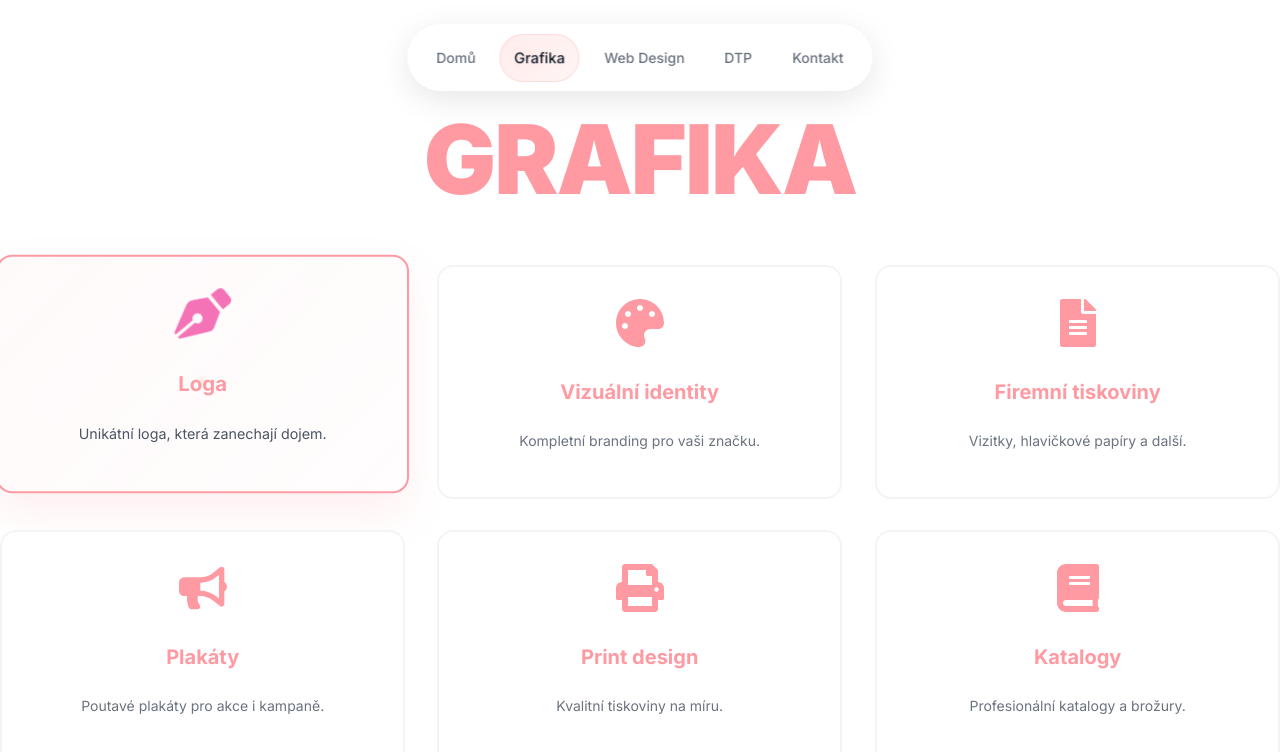
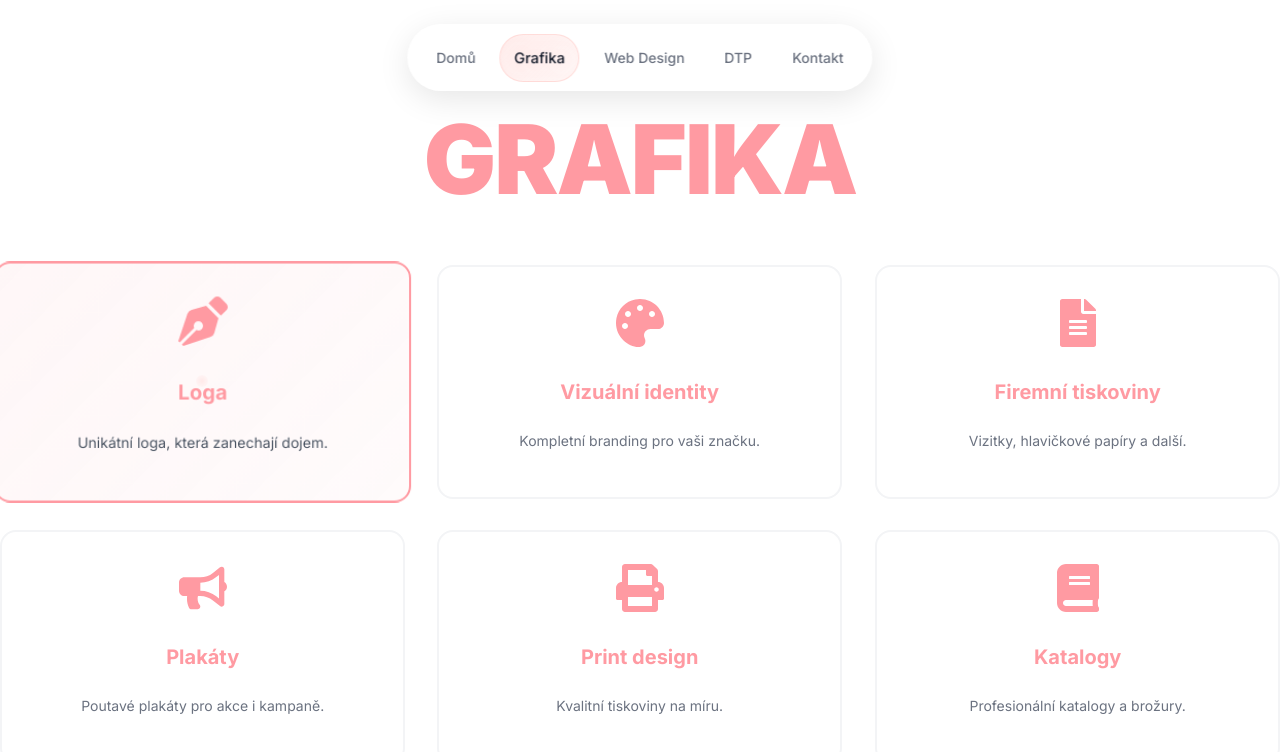
Before and after one commit to Louben17/jakubkozel, a Next.js app: page /grafika in a window 1280 px wide. In both pictures the pointer is over the element 202 px from the left and 381 px from the top of the page. Shown: the top 752 px of the page. Built offline with nearby package versions, Linux system fonts and the light colour scheme.

Commit message:
fix: clean contact page design

```diff
--- a/src/app/globals.css
+++ b/src/app/globals.css
@@ -470,10 +470,9 @@ a:focus, button:focus {
 }
 
 .grafika-service-tile:hover {
-  transform: translateY(-8px) scale(1.02);
-  box-shadow: 0 20px 40px rgba(255, 154, 162, 0.15);
+  transform: scale(1.03);
   border-color: #FF9AA2;
-  background: linear-gradient(135deg, rgba(255, 154, 162, 0.05), rgba(255, 154, 162, 0.02));
+  background: linear-gradient(135deg, rgba(255, 154, 162, 0.08), rgba(255, 154, 162, 0.04));
 }
 
 .grafika-service-icon {
@@ -487,8 +486,7 @@ a:focus, button:focus {
 }
 
 .grafika-service-tile:hover .grafika-service-icon {
-  transform: scale(1.1) rotate(5deg);
-  color: #f472b6;
+  color: #FF9AA2;
 }
 
 .grafika-service-title {
@@ -590,23 +588,9 @@ a:focus, button:focus {
   letter-spacing: -0.02em;
 }
 
-/* Animace pro hover efekty */
-@keyframes grafika-bounce {
-  0%, 100% {
-    transform: translateY(0) scale(1);
-  }
-  50% {
-    transform: translateY(-4px) scale(1.02);
-  }
-}
-
-.grafika-service-tile:hover {
-  animation: grafika-bounce 0.6s ease-in-out;
-}
-
 /* Performance optimalizace */
 .grafika-service-tile,
 .grafika-service-icon {
-  will-change: transform, box-shadow;
+  will-change: transform;
   backface-visibility: hidden;
 }
```
